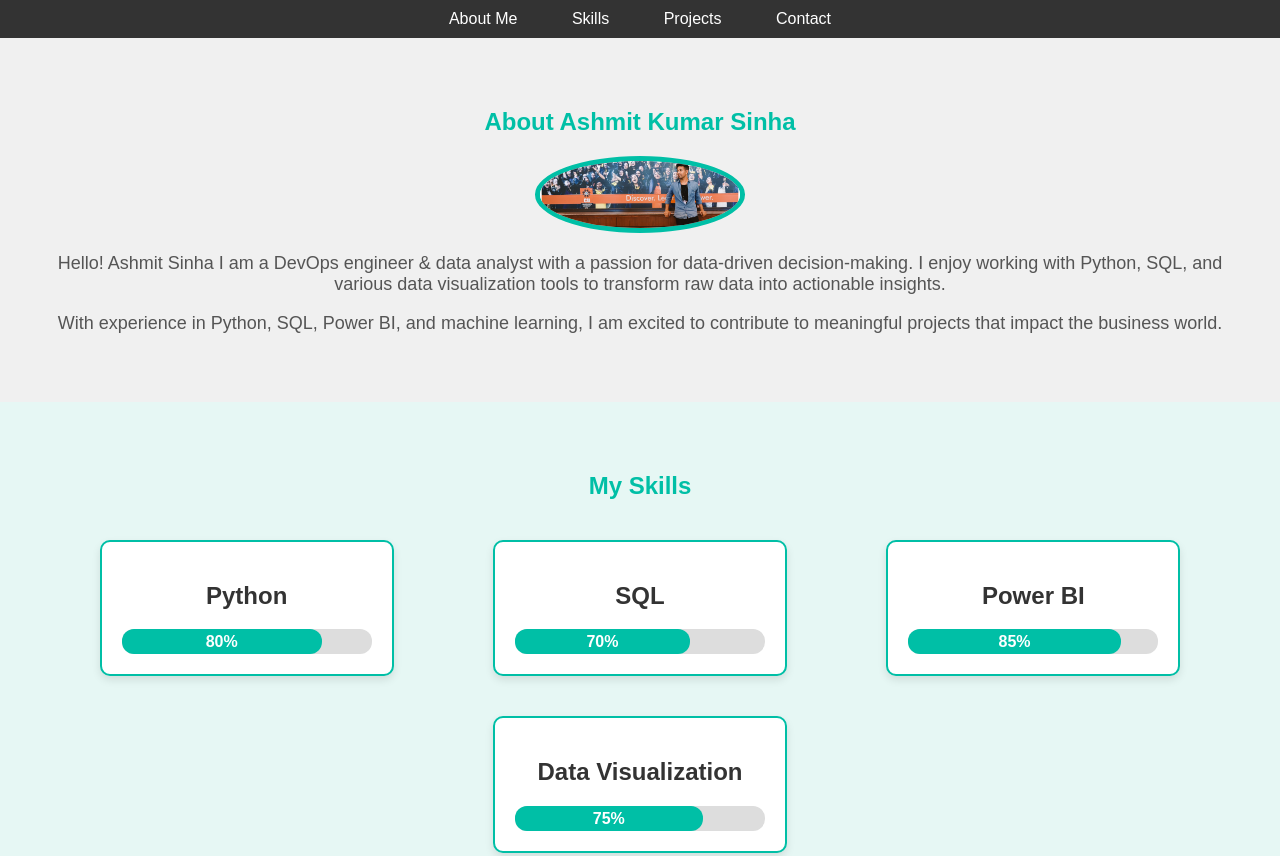
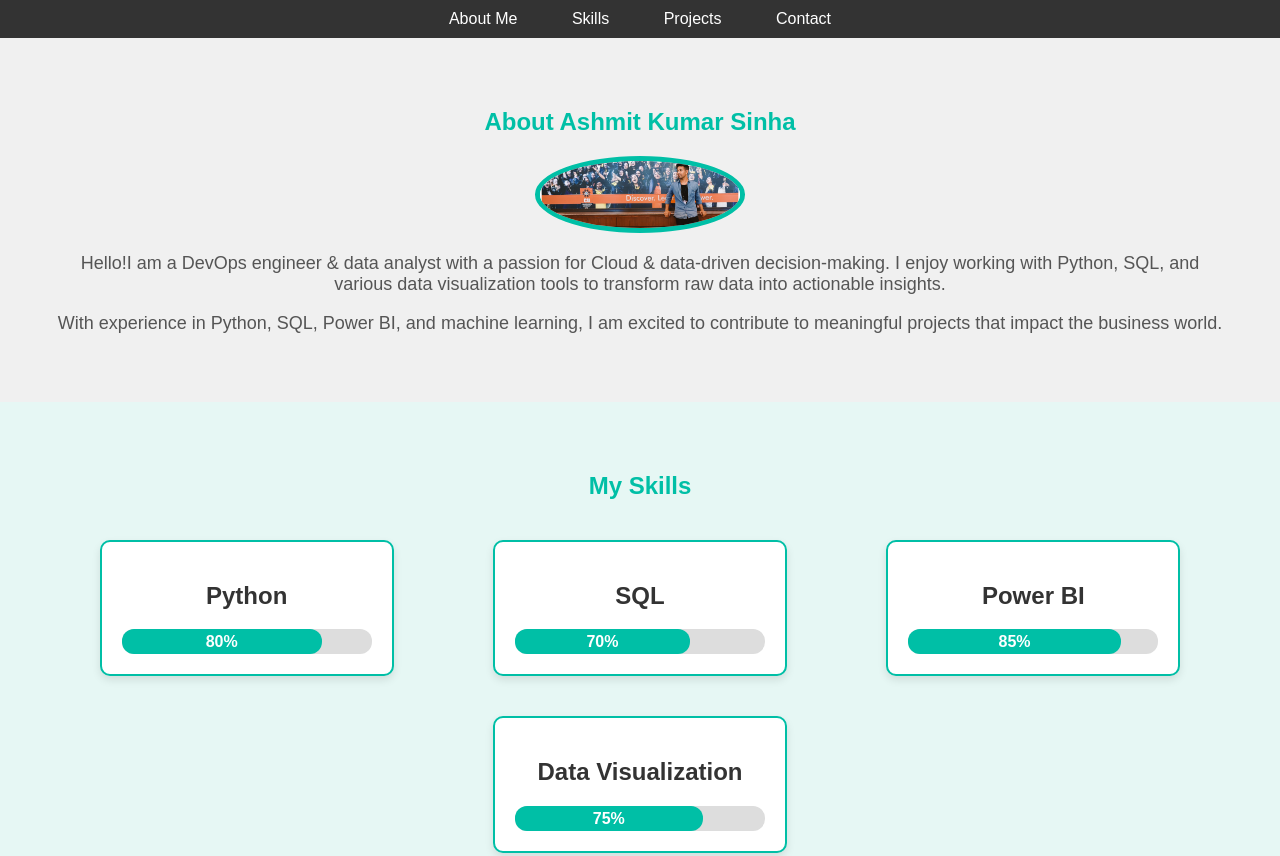
Before and after one commit to Ashmit359/Terraform-s3-web-host, a plain HTML site: page index.html in a window 1280 px wide. Shown: the top 856 px of the page. Drawn offline with Linux system fonts and the light colour scheme.

Commit message:
Update index.html

```diff
--- a/index.html
+++ b/index.html
@@ -122,7 +122,7 @@
         class="profile-pic"
       />
       <p>
-        Hello!   Ashmit Sinha I am a DevOps engineer & data analyst with a passion for data-driven
+        Hello!I am a DevOps engineer & data analyst with a passion for Cloud & data-driven
         decision-making. I enjoy working with Python, SQL, and various data
         visualization tools to transform raw data into actionable insights.
       </p>
```
